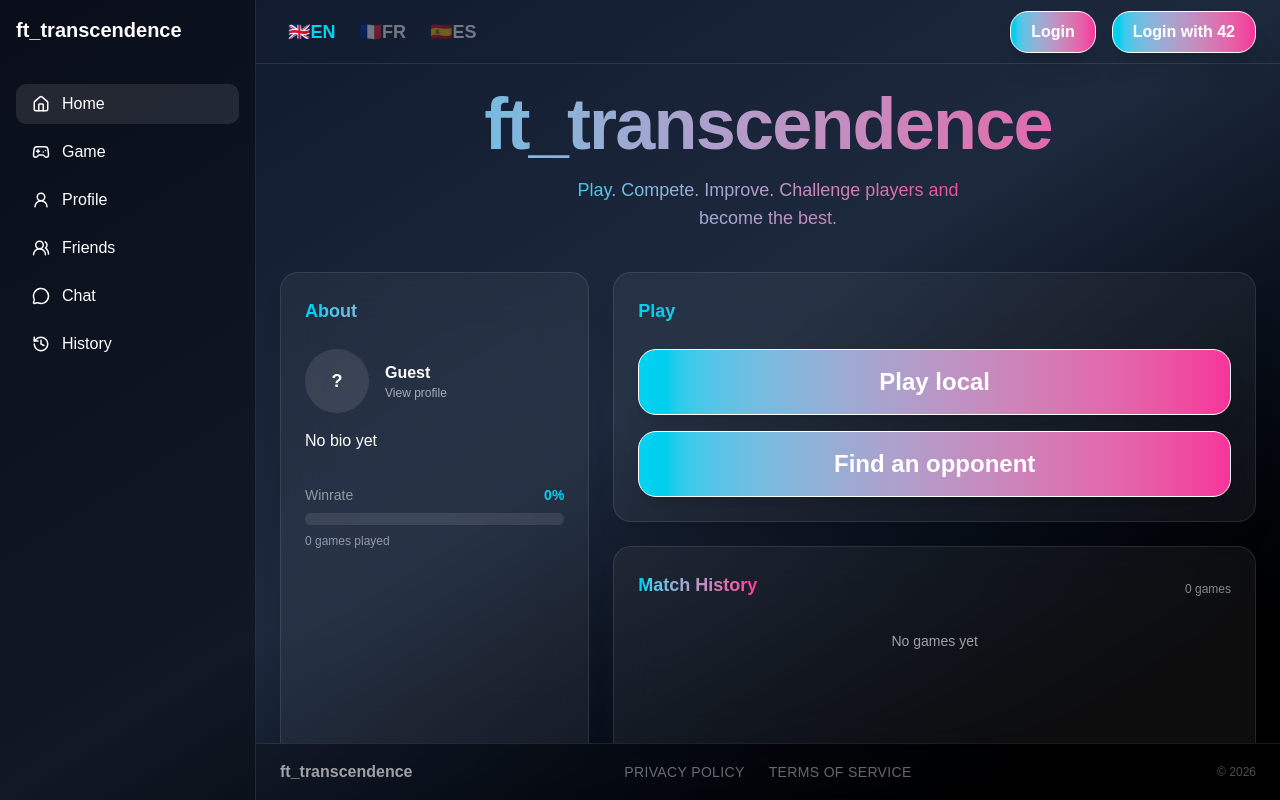
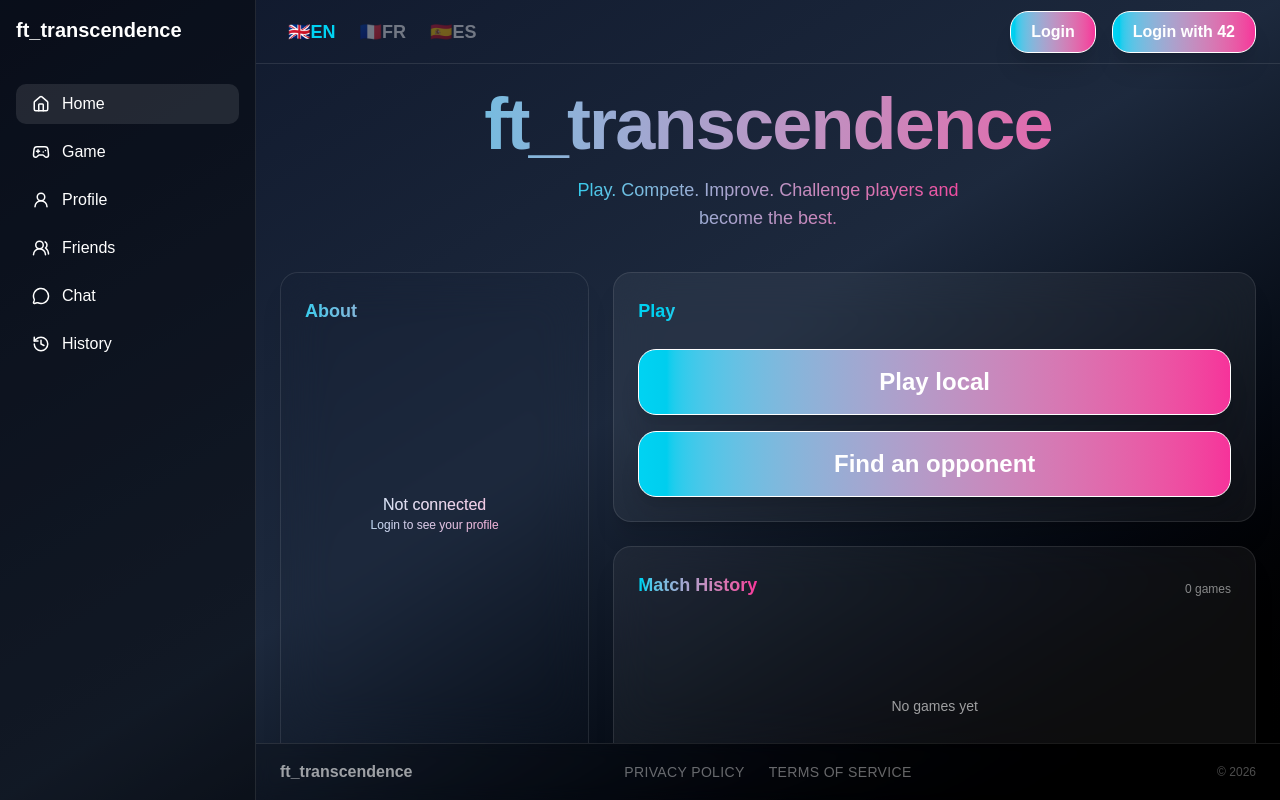
Before and after one commit to team-Segfault-Society-42/Ft_transcendence, a React app in the folder frontend/: page / in a window 1280 px wide. Built offline with nearby package versions, Linux system fonts and the light colour scheme; no server answers; the HTML template or start-up script is replaced by a standard one.

Commit message:
Check noUser for aboutCard + text center and LevelProgression component added

```diff
--- a/frontend/src/components/home/AboutCard.tsx
+++ b/frontend/src/components/home/AboutCard.tsx
@@ -2,6 +2,7 @@ import { Card, CardTitle, CardDescription } from "@/components/ui/Card"
 import { Avatar } from "@/components/ui/Avatar"
 import { cn } from "@/lib/utils"
 import { Winrate } from "../ui/Winrate"
+import { LevelProgress } from "../ui/Level"
 
 interface User {
   username: string
@@ -10,6 +11,7 @@ interface User {
   wins?: number
   losses?: number
   draws?: number
+  xp?: number
 }
 
 type Props = {
@@ -18,6 +20,24 @@ type Props = {
 }
 
 export function AboutCard({ user, className }: Props) {
+
+  if (!user) {
+    return (
+      <Card className={cn("bg-linear-to-r from-cyan-400 to-pink-500 bg-clip-text text-transparent", className)}>
+        <CardTitle>About</CardTitle>
+
+        <div className="flex-1 flex flex-col items-center justify-center text-center">
+          <p className="text-white/60 mt-40 text-center">
+            Not connected
+          </p>
+
+          <p className="text-xs text-white/40 text-center">
+            Login to see your profile
+          </p>
+        </div>
+      </Card>
+    )
+  }
 
   return (
     <Card
@@ -58,6 +78,10 @@ export function AboutCard({ user, className }: Props) {
         draws={user?.draws ?? 0}
       />
 
+      <LevelProgress
+        xp={user.xp ?? 0}
+      />
+
     </Card>
   )
 }
--- a/frontend/src/components/home/GameHistoryCard.tsx
+++ b/frontend/src/components/home/GameHistoryCard.tsx
@@ -25,7 +25,7 @@ export function GameHistoryCard({ matches, className }: Props) {
     </div>
 
     {/* LIST */}
-    <div className="space-y-3">
+    <div className="flex-1 flex flex-col">
         {matches.length ? (
         	matches.map((matches) => {
 
@@ -95,9 +95,11 @@ export function GameHistoryCard({ matches, className }: Props) {
     )
     })
     ) : (
+    <div className="flex-1 flex flex-col items-center justify-center text-center">
         <p className="text-sm text-white/60 text-center">
             No games yet
         </p>
+    </div>
     )}
 
     </div>
--- /dev/null
+++ b/frontend/src/components/ui/Level.tsx
@@ -0,0 +1,33 @@
+import { useTranslation } from "react-i18next"
+
+interface LevelProgressProps {
+  xp: number
+}
+
+export function LevelProgress({ xp }: LevelProgressProps) {
+  const { t } = useTranslation()
+
+  const level = Math.floor(xp / 100)
+  const xpProgress = xp % 100
+
+  return (
+    <div className="mt-8">
+      <div className="flex justify-between text-sm mb-2">
+        <span className="text-white/50 font-medium">
+          {t("profile.level")} {level}
+        </span>
+
+        <span className="text-white/30 text-[10px] uppercase tracking-tighter">
+          {xpProgress} / 100 XP
+        </span>
+      </div>
+
+      <div className="w-full bg-white/10 h-1.5 rounded-full overflow-hidden">
+        <div
+          className="bg-linear-to-r from-purple-500 to-pink-500 h-full transition-all duration-700"
+          style={{ width: `${xpProgress}%` }}
+        />
+      </div>
+    </div>
+  )
+}
--- a/frontend/src/pages/Profile.tsx
+++ b/frontend/src/pages/Profile.tsx
@@ -12,6 +12,7 @@ import { toast } from "sonner";
 import { Avatar } from "@/components/ui/Avatar"
 import type { Match } from "@/lib/match"
 import { Winrate } from '@/components/ui/Winrate'
+import { LevelProgress } from '@/components/ui/Level'
 
 interface User {
     id: number
@@ -97,12 +98,9 @@ export default function Profile() {
           </div>
         );
       }
-      const level = Math.floor(user.xp / 100)
-      const xpProgress = user.xp % 100
-
 
     return (
-        <section className="w-full max-w-lg">
+        <section className="w-full flex justify-center">
 
           <div className="relative bg-white/5 backdrop-blur-xl border border-white/10 rounded-2xl shadow-2xl p-8 overflow-hidden">
 
@@ -167,22 +165,9 @@ export default function Profile() {
             />
 
             {/* Level */}
-            <div className="mt-8">
-              <div className="flex justify-between text-sm mb-2">
-                <span className="text-white/50 font-medium">Level {level}</span>
-                <span className="text-white/30 text-[10px] uppercase tracking-tighter">
-                  {xpProgress} / 100 XP
-                </span>
-            </div>
-
-            {/* XP progression  */}
-              <div className="w-full bg-white/10 h-1.5 rounded-full overflow-hidden">
-                <div
-                  className="bg-linear-to-r from-purple-500 to-pink-500 h-full transition-all duration-700"
-                  style={{ width: `${xpProgress}%` }}
-                />
-              </div>
-            </div>
+            <LevelProgress
+              xp={user.xp}
+            />
 
             {/* BIO */}
             <div className="mt-8">
@@ -208,7 +193,8 @@ export default function Profile() {
 
             {/* BUTTON */}
             <Button
-              onClick={handleSave}>
+              onClick={handleSave}
+              className="mt-8">
               {isEdit ? t("profile.buttons.save") : t("profile.buttons.edit")}
             </Button>
 
```
